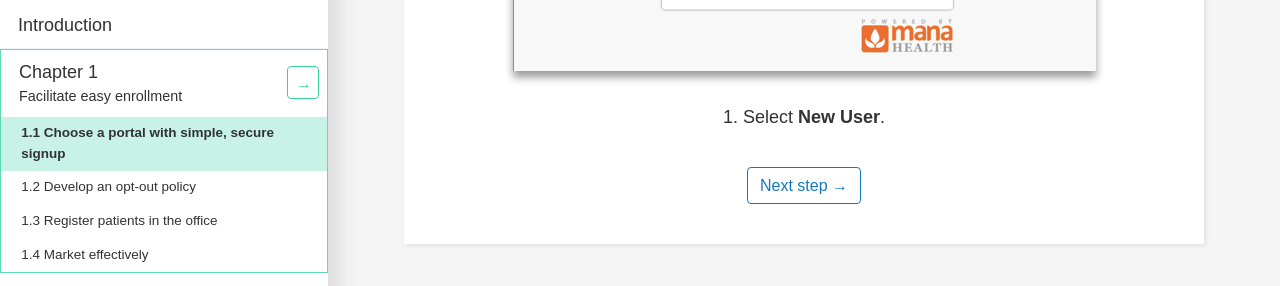
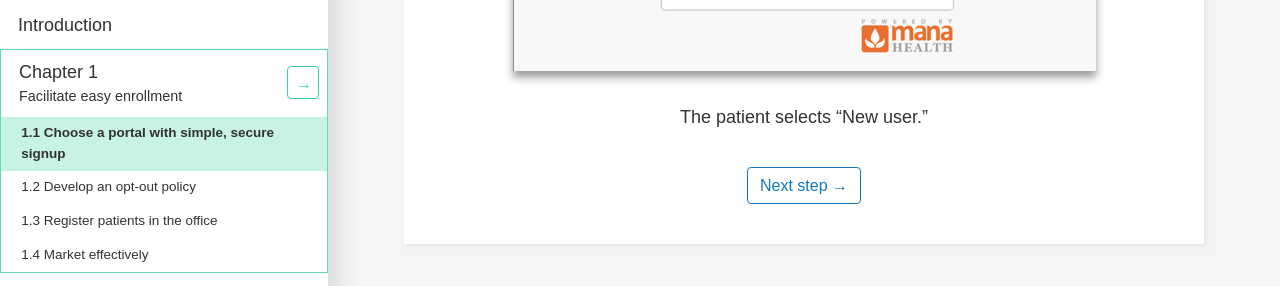
Before and after one commit to SriGovHealth/ONCHITPlaybook, a Jekyll site: the page built from _content/chapter-1.html, in a window 1280 px wide and 900 px high, scrolled down 2519 px. Shown: the part 153-439 px from the top of the window. Built offline with Jekyll 4.4.1, drawn with Linux system fonts in a browser that asks for light colours.

Commit message:
Updated image captions

```diff
--- a/_content/chapter-1.html
+++ b/_content/chapter-1.html
@@ -81,36 +81,36 @@ next-url: "/chapter-2/"
           <div class="content-slider">
             <div class="content-slide on" id="content-slide-1">
               <p><img src="{{ "/img/figure-1-1-1.png" | prepend: site.baseurl }}" alt=""></p>
-              <p class="content-slider-caption">1. Select <strong>New User</strong>.</p>
+              <p class="content-slider-caption">The patient selects &ldquo;New user.&rdquo;</p>
               <a href="#content-slide-2" class="btn btn-blue content-slide-next">Next step &rarr;</a>
             </div>
             <div class="content-slide" id="content-slide-2">
               <p><img src="{{ "/img/figure-1-1-2.png" | prepend: site.baseurl }}" alt=""></p>
-              <p class="content-slider-caption">2. Type in the invite code (that your doctor&rsquo;s office gave you) and your date of birth.</p>
+              <p class="content-slider-caption">They type in the provider invite code and their date of birth.</p>
               <a href="#content-slide-1" class="btn btn-blue content-slide-previous">&larr; Previous step</a>
               <a href="#content-slide-3" class="btn btn-blue content-slide-next">Next step &rarr;</a>
             </div>
             <div class="content-slide" id="content-slide-3">
               <p><img src="{{ "/img/figure-1-1-3.png" | prepend: site.baseurl }}" alt=""></p>
-              <p class="content-slider-caption">3. Enter your email address and decide on a username and password.</p>
+              <p class="content-slider-caption">They enter their email address and decide on a username and password.</p>
               <a href="#content-slide-2" class="btn btn-blue content-slide-previous">&larr; Previous step</a>
               <a href="#content-slide-4" class="btn btn-blue content-slide-next">Next step &rarr;</a>
             </div>
             <div class="content-slide" id="content-slide-4">
               <p><img src="{{ "/img/figure-1-1-4.png" | prepend: site.baseurl }}" alt=""></p>
-              <p class="content-slider-caption">4. Choose security questions and type in your answers. (If you ever forget your password, you can answer these questions to access your account.)</p>
+              <p class="content-slider-caption"> The patient chooses security questions and types in their answers. (If they ever forget their password, they can use these questions to access the account.)</p>
               <a href="#content-slide-3" class="btn btn-blue content-slide-previous">&larr; Previous step</a>
               <a href="#content-slide-5" class="btn btn-blue content-slide-next">Next step &rarr;</a>
             </div>
             <div class="content-slide" id="content-slide-5">
               <p><img src="{{ "/img/figure-1-1-5.png" | prepend: site.baseurl }}" alt=""></p>
-              <p class="content-slider-caption">5. Read and agree to the Terms and Conditions.</p>
+              <p class="content-slider-caption">They read and agree to the Terms and Conditions.</p>
               <a href="#content-slide-4" class="btn btn-blue content-slide-previous">&larr; Previous step</a>
               <a href="#content-slide-6" class="btn btn-blue content-slide-next">Next step &rarr;</a>
             </div>
             <div class="content-slide" id="content-slide-6">
               <p><img src="{{ "/img/figure-1-1-6.png" | prepend: site.baseurl }}" alt=""></p>
-              <p class="content-slider-caption">You&rsquo;re all done!</p>
+              <p class="content-slider-caption">Registration complete!</p>
               <a href="#content-slide-5" class="btn btn-blue content-slide-previous">&larr; Previous step</a>
               <a href="#content-slide-1" class="btn btn-blue content-slide-next">Start over</a>
             </div>
```
